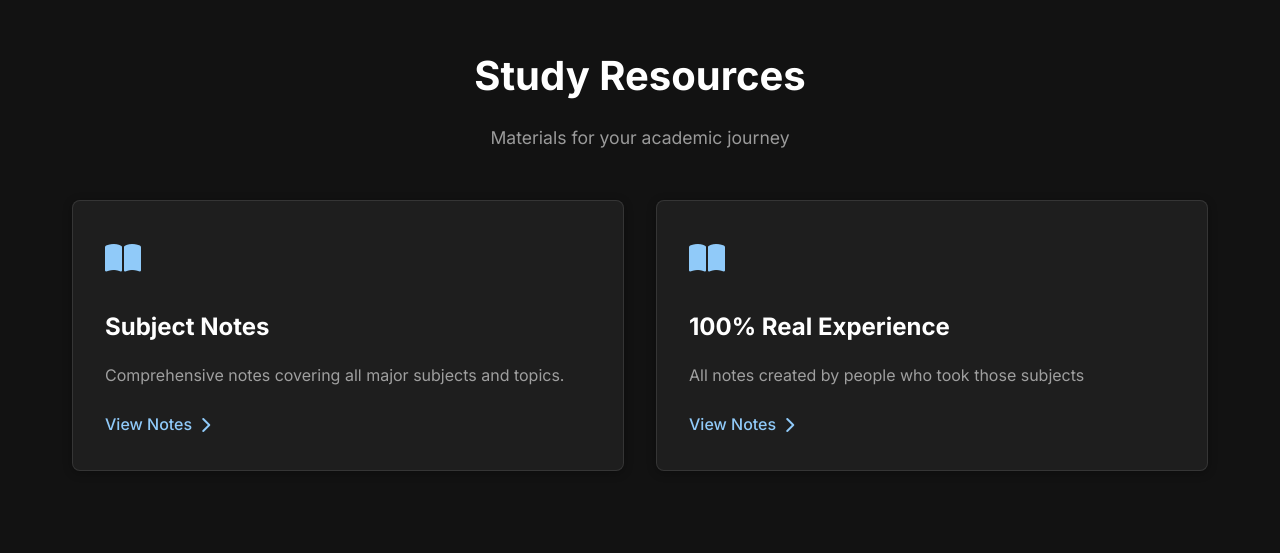
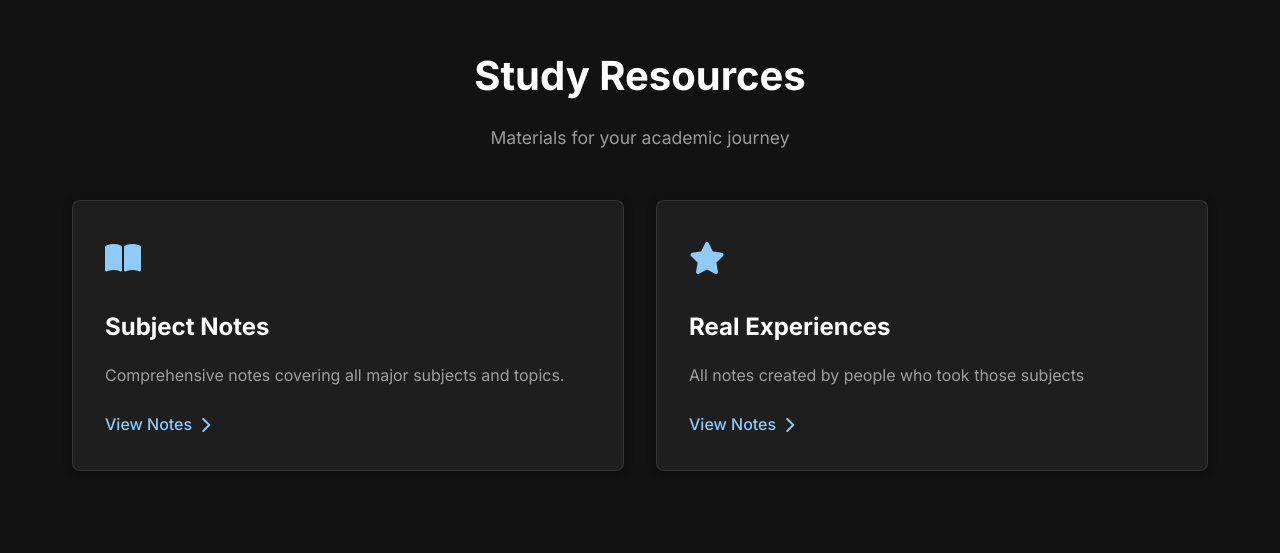
Before and after one commit to c2y5/e8.nz, a plain HTML site: page index.html in a window 1280 px wide. Shown: the part 808-1361 px from the top of the page. Drawn offline with Linux system fonts and the light colour scheme.

Commit message:
Update index.html

```diff
--- a/index.html
+++ b/index.html
@@ -83,9 +83,9 @@
                 </div>
                 <div class="study-card">
                     <div class="card-icon">
-                        <i class="fas fa-book-open"></i>
+                        <i class="fas fa-star"></i>
                     </div>
-                    <h3>100% Real Experience</h3>
+                    <h3>Real Experiences</h3>
                     <p>All notes created by people who took those subjects</p>
                     <a href="/study" class="card-link">View Notes <i class="fas fa-chevron-right"></i></a>
                 </div>
```
